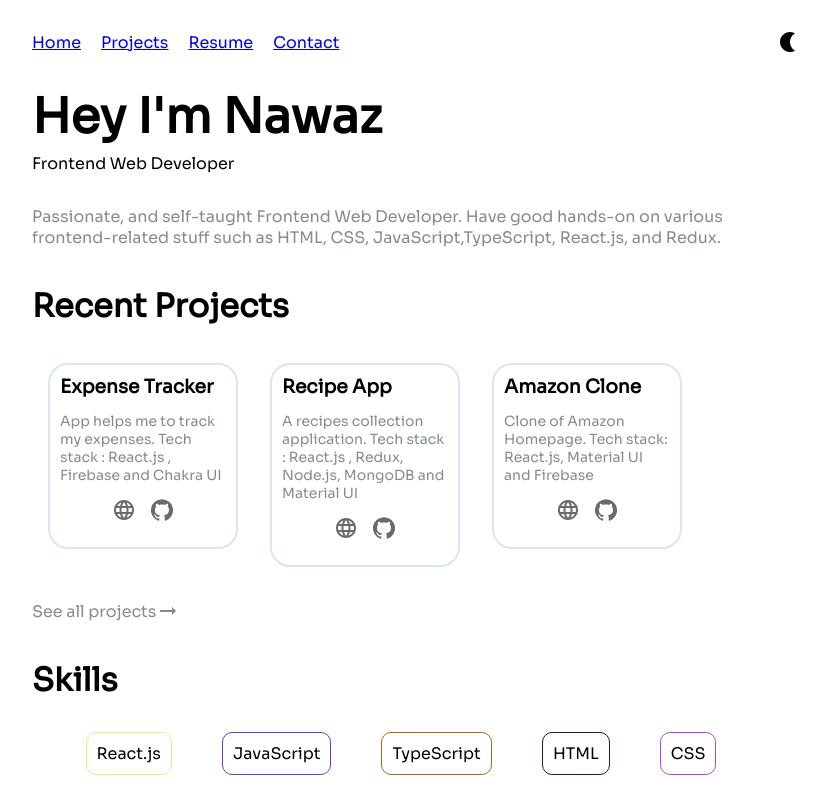
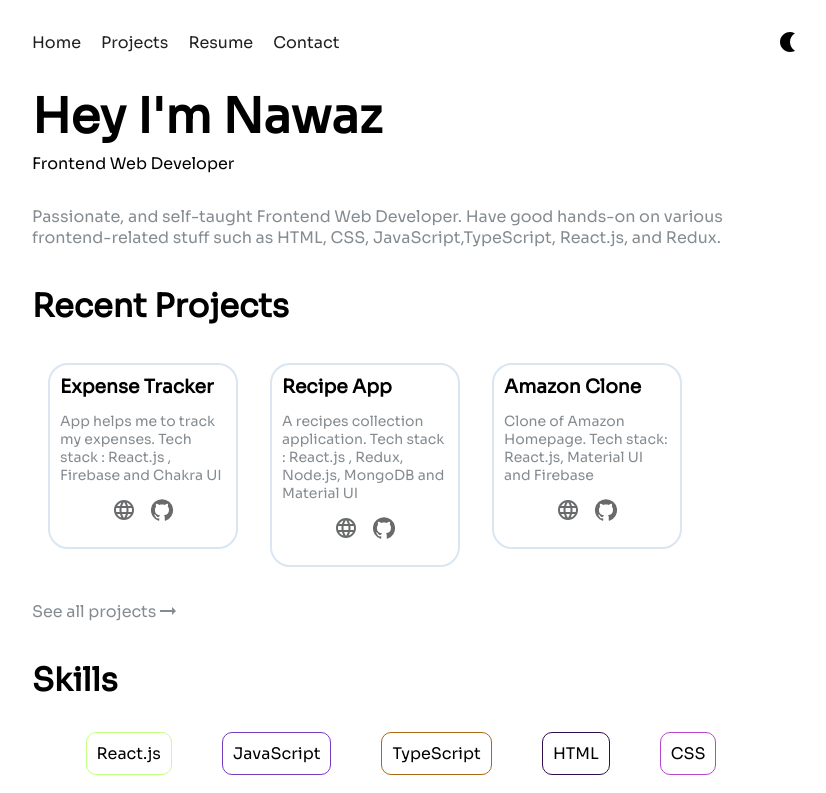
Before and after one commit to nawazmujawar/portfolio, a React (Create React App) app: page / in a window 1280 px wide. Shown: the top 793 px of the page, without its empty margins (224-1050 px from the left). Built offline with nearby package versions, Linux system fonts and the light colour scheme.

Commit message:
update navbar style

```diff
--- a/public/index.html
+++ b/public/index.html
@@ -30,7 +30,7 @@
       work correctly both with client-side routing and a non-root public URL.
       Learn how to configure a non-root public URL by running `npm run build`.
     -->
-    <title>React App</title>
+    <title>Nawaz Mujawar</title>
   </head>
   <body>
     <noscript>You need to enable JavaScript to run this app.</noscript>
--- a/src/layouts/Header/index.js
+++ b/src/layouts/Header/index.js
@@ -7,7 +7,9 @@
       <nav className="navbar">
         <a href="/">Home</a>
         <a href="/projects">Projects</a>
-        <a href="/resume">Resume</a>
+        <a href="https://drive.google.com/file/d/1PlkxVknhlnJCtQkdt3YhRH6i56sz-hrK/view">
+          Resume
+        </a>
         <a href="/contact">Contact</a>
       </nav>
       <NightlightIcon />
--- a/src/layouts/Header/styles.css
+++ b/src/layouts/Header/styles.css
@@ -9,4 +9,6 @@
 }
 .navbar > a {
   margin-right: 20px;
+  text-decoration: none;
+  color: rgb(31, 32, 32);
 }
```
